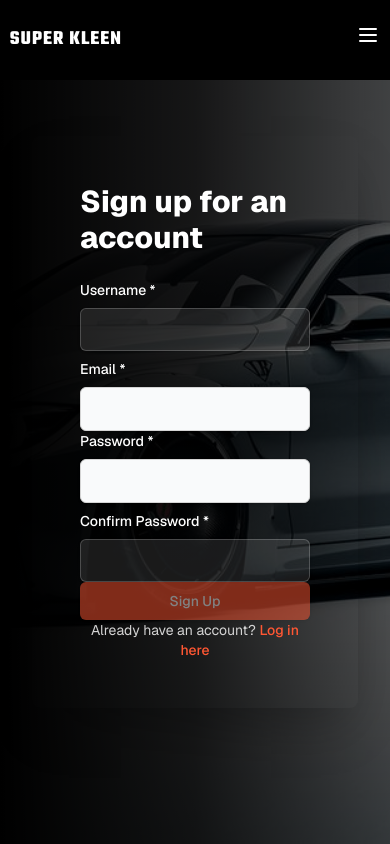
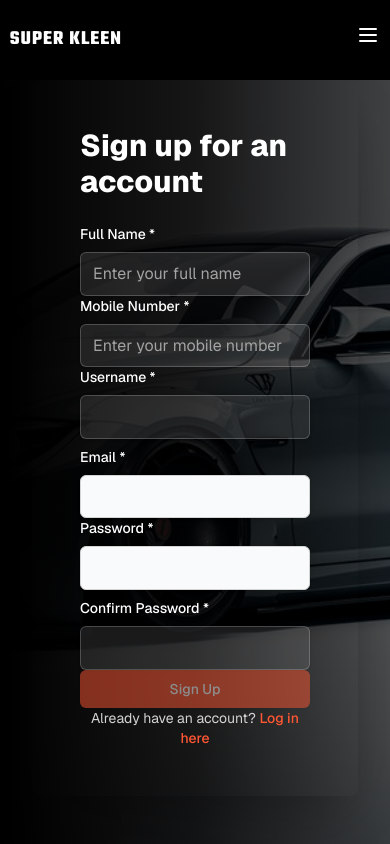
Before and after one commit to NalakaDineshSamarasingha/super-klean-site, a Next.js app: page /signup in a window 390 px wide. Shown: the top 844 px of the page. Built offline with nearby package versions, Linux system fonts and the light colour scheme; no server answers.

Commit message:
add name and mobile number

```diff
--- a/src/app/api/auth/register/route.ts
+++ b/src/app/api/auth/register/route.ts
@@ -50,11 +50,20 @@ export async function POST(request: NextRequest) {
       );
     }
 
-    const { username, email, password } = await request.json();
+    const { fullName, mobileNumber, username, email, password } = await request.json();
 
-    if (!username || !email || !password) {
+    if (!fullName || !mobileNumber || !username || !email || !password) {
       return NextResponse.json(
         { error: "All fields are required" },
+        { status: 400 }
+      );
+    }
+
+    // Validate mobile number (exactly 10 digits)
+    const mobileRegex = /^\d{10}$/;
+    if (!mobileRegex.test(mobileNumber.replace(/\s/g, ''))) {
+      return NextResponse.json(
+        { error: "Mobile number must be exactly 10 digits" },
         { status: 400 }
       );
     }
@@ -72,11 +81,13 @@ export async function POST(request: NextRequest) {
     const userRecord = await adminAuth.createUser({
       email,
       password,
-      displayName: username,
+      displayName: fullName,
     });
 
     // Store user data in Firestore
     await adminDb.collection("users").doc(userRecord.uid).set({
+      fullName,
+      mobileNumber,
       username,
       email,
       role: "customer", // Default role for vehicle service customers
--- /dev/null
+++ b/src/app/api/users/[userId]/route.ts
@@ -0,0 +1,50 @@
+import { NextRequest, NextResponse } from 'next/server';
+import { adminDb } from '@/lib/firebaseAdmin';
+
+export async function GET(
+  request: NextRequest,
+  { params }: { params: Promise<{ userId: string }> }
+) {
+  try {
+    const { userId } = await params;
+
+    if (!userId) {
+      return NextResponse.json(
+        { error: 'User ID is required' },
+        { status: 400 }
+      );
+    }
+
+    // Fetch user document from Firestore
+    const userDoc = await adminDb.collection('users').doc(userId).get();
+
+    if (!userDoc.exists) {
+      return NextResponse.json(
+        { error: 'User not found' },
+        { status: 404 }
+      );
+    }
+
+    const userData = userDoc.data();
+
+    return NextResponse.json(
+      {
+        success: true,
+        user: {
+          fullName: userData?.fullName || '',
+          mobileNumber: userData?.mobileNumber || '',
+          username: userData?.username || '',
+          email: userData?.email || '',
+          role: userData?.role || 'customer',
+        },
+      },
+      { status: 200 }
+    );
+  } catch (error: any) {
+    console.error('Error fetching user:', error);
+    return NextResponse.json(
+      { error: 'Failed to fetch user data', details: error.message },
+      { status: 500 }
+    );
+  }
+}
--- a/src/app/booking/page.tsx
+++ b/src/app/booking/page.tsx
@@ -59,6 +59,30 @@ export default function BookingPage() {
       router.push('/login');
     }
   }, [user, loading, router]);
+
+  // Fetch user data from Firestore
+  useEffect(() => {
+    const fetchUserData = async () => {
+      if (!user) return;
+
+      try {
+        const response = await fetch(`/api/users/${user.uid}`);
+        const result = await response.json();
+
+        if (response.ok && result.user) {
+          setFormData(prev => ({
+            ...prev,
+            fullName: result.user.fullName || '',
+            phoneNumber: result.user.mobileNumber || '',
+          }));
+        }
+      } catch (error) {
+        console.error('Error fetching user data:', error);
+      }
+    };
+
+    fetchUserData();
+  }, [user]);
 
   // Fetch bookings from API
   useEffect(() => {
@@ -455,16 +479,20 @@ export default function BookingPage() {
                     onFocus={() => setFocusedField('fullName')}
                     onBlur={() => setFocusedField(null)}
                     required
-                    className="w-full px-5 py-4 bg-white/5 border-2 border-white/10 rounded-xl text-white placeholder-gray-500 focus:outline-none focus:border-[#FF5733] focus:bg-white/10 transition-all duration-300 hover:border-white/20"
+                    readOnly
+                    className="w-full px-5 py-4 bg-white/5 border-2 border-white/10 rounded-xl text-gray-400 placeholder-gray-500 focus:outline-none cursor-not-allowed transition-all duration-300"
                     placeholder="Enter your full name"
                   />
                   {focusedField === 'fullName' && (
                     <motion.div
                       layoutId="focus-indicator"
-                      className="absolute -inset-0.5 bg-[#FF5733]/20 rounded-xl -z-10 blur-sm"
+                      className="absolute -inset-0.5 bg-gray-500/10 rounded-xl -z-10 blur-sm"
                       transition={{ type: "spring", stiffness: 300, damping: 30 }}
                     />
                   )}
+                  <div className="absolute right-4 top-1/2 -translate-y-1/2 bg-white/5 px-2 py-1 rounded text-xs text-gray-500">
+                    Read-only
+                  </div>
                 </div>
               </motion.div>
 
@@ -483,12 +511,19 @@ export default function BookingPage() {
                     id="phoneNumber"
                     name="phoneNumber"
                     value={formData.phoneNumber}
-                    onChange={handleChange}
+                    onChange={(e) => {
+                      const value = e.target.value.replace(/\D/g, '');
+                      if (value.length <= 10) {
+                        setFormData(prev => ({ ...prev, phoneNumber: value }));
+                      }
+                    }}
                     onFocus={() => setFocusedField('phoneNumber')}
                     onBlur={() => setFocusedField(null)}
                     required
+                    pattern="\d{10}"
+                    maxLength={10}
                     className="w-full px-5 py-4 bg-white/5 border-2 border-white/10 rounded-xl text-white placeholder-gray-500 focus:outline-none focus:border-[#FF5733] focus:bg-white/10 transition-all duration-300 hover:border-white/20"
-                    placeholder="+94 XX XXX XXXX"
+                    placeholder="10-digit mobile number"
                   />
                   {focusedField === 'phoneNumber' && (
                     <motion.div
@@ -497,7 +532,13 @@ export default function BookingPage() {
                       transition={{ type: "spring", stiffness: 300, damping: 30 }}
                     />
                   )}
+                  <div className="absolute right-4 top-1/2 -translate-y-1/2 text-xs text-gray-500">
+                    {formData.phoneNumber.length}/10
+                  </div>
                 </div>
+                {formData.phoneNumber && formData.phoneNumber.length !== 10 && (
+                  <p className="mt-1 text-xs text-yellow-400">Mobile number must be exactly 10 digits</p>
+                )}
               </motion.div>
 
               {/* Vehicle Number */}
--- a/src/app/signup/page.tsx
+++ b/src/app/signup/page.tsx
@@ -10,6 +10,8 @@ import Navbar from "@/components/Navbar";
 
 export default function SignupPage() {
   const router = useRouter();
+  const [fullName, setFullName] = useState("");
+  const [mobileNumber, setMobileNumber] = useState("");
   const [username, setUsername] = useState("");
   const [email, setEmail] = useState("");
   const [password, setPassword] = useState("");
@@ -24,9 +26,12 @@ export default function SignupPage() {
   const [passwordFocused, setPasswordFocused] = useState(false);
   const [passwordError, setPasswordError] = useState<string | null>(null);
   const [emailError, setEmailError] = useState<string | null>(null);
+  const [mobileError, setMobileError] = useState<string | null>(null);
 
   const isFormValid = () => {
     if (
+      !fullName.trim() ||
+      !mobileNumber.trim() ||
       !username.trim() ||
       !email.trim() ||
       !password.trim() ||
@@ -37,7 +42,7 @@ export default function SignupPage() {
     if (password !== confirmPassword) {
       return false;
     }
-    if (usernameError || passwordError || emailError) {
+    if (usernameError || passwordError || emailError || mobileError) {
       return false;
     }
     if (usernameAvailable === false) {
@@ -129,14 +134,34 @@ export default function SignupPage() {
     }
   };
 
+  const handleMobileBlur = () => {
+    if (!mobileNumber.trim()) {
+      setMobileError(null);
+      return;
+    }
+    // Validate mobile number (exactly 10 digits)
+    const mobileRegex = /^\d{10}$/;
+    if (!mobileRegex.test(mobileNumber.replace(/\s/g, ''))) {
+      setMobileError("Please enter exactly 10 digits");
+    } else {
+      setMobileError(null);
+    }
+  };
+
   const handleRegister = async () => {
-    if (!username || !email || !password || !confirmPassword) {
+    if (!fullName || !mobileNumber || !username || !email || !password || !confirmPassword) {
       toast.error("Please fill all fields");
       return;
     }
 
     if (password !== confirmPassword) {
       toast.error("Passwords do not match");
+      return;
+    }
+
+    // Check mobile validation
+    if (mobileError) {
+      toast.error("Please fix the mobile number validation error");
       return;
     }
 
@@ -199,6 +224,8 @@ export default function SignupPage() {
 
       // Store signup data in sessionStorage to use after verification
       sessionStorage.setItem('signupData', JSON.stringify({
+        fullName,
+        mobileNumber,
         username,
         email,
         password
@@ -239,6 +266,56 @@ export default function SignupPage() {
               Sign up for an account
             </h2>
             <form className="space-y-6" onSubmit={(e) => e.preventDefault()}>
+              {/* Full Name */}
+              <div className="flex flex-col gap-2">
+                <label
+                  htmlFor="fullName"
+                  className="block text-sm font-medium text-white"
+                >
+                  Full Name *
+                </label>
+                <input
+                  id="fullName"
+                  type="text"
+                  value={fullName}
+                  onChange={(e) => setFullName(e.target.value)}
+                  placeholder="Enter your full name"
+                  className="mt-1 block w-full px-3 py-2 border border-white/20 rounded-md shadow-sm bg-white/10 text-white placeholder-gray-400 focus:outline-none focus:ring-[#FF5733] focus:border-[#FF5733]"
+                  required
+                />
+              </div>
+
+              {/* Mobile Number */}
+              <div className="flex flex-col gap-2">
+                <label
+                  htmlFor="mobileNumber"
+                  className="block text-sm font-medium text-white"
+                >
+                  Mobile Number *
+                </label>
+                <input
+                  id="mobileNumber"
+                  type="tel"
+                  value={mobileNumber}
+                  onChange={(e) => {
+                    setMobileNumber(e.target.value);
+                    setMobileError(null);
+                  }}
+                  onBlur={handleMobileBlur}
+                  placeholder="Enter your mobile number"
+                  className={`mt-1 block w-full px-3 py-2 border rounded-md shadow-sm bg-white/10 text-white placeholder-gray-400 focus:outline-none focus:ring-[#FF5733] focus:border-[#FF5733] ${
+                    mobileError
+                      ? "border-red-500 focus:ring-red-500 focus:border-red-500"
+                      : "border-white/20"
+                  }`}
+                  required
+                />
+                {mobileError && (
+                  <p className="mt-1 text-sm text-red-600">{mobileError}</p>
+                )}
+              </div>
+
+              {/* Username */}
               <div className="flex flex-col gap-2">
                 <label
                   htmlFor="username"
--- a/src/app/verify-email/page.tsx
+++ b/src/app/verify-email/page.tsx
@@ -84,10 +84,12 @@ function VerifyEmailContent() {
         return;
       }
 
-      const { username, password } = JSON.parse(signupData);
+      const { fullName, mobileNumber, username, password } = JSON.parse(signupData);
 
       // Register the user
       await axios.post('/api/auth/register', {
+        fullName,
+        mobileNumber,
         username,
         email,
         password,
```
